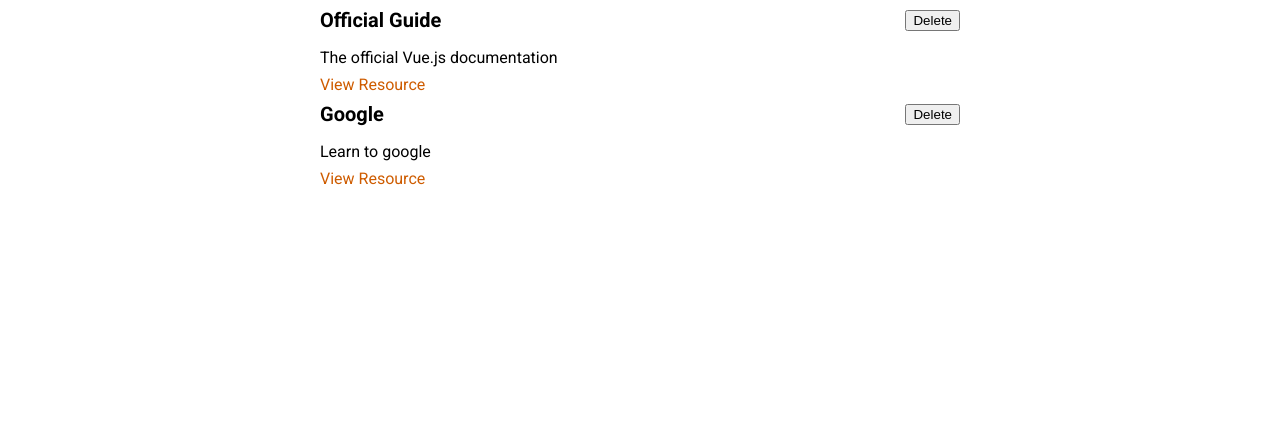
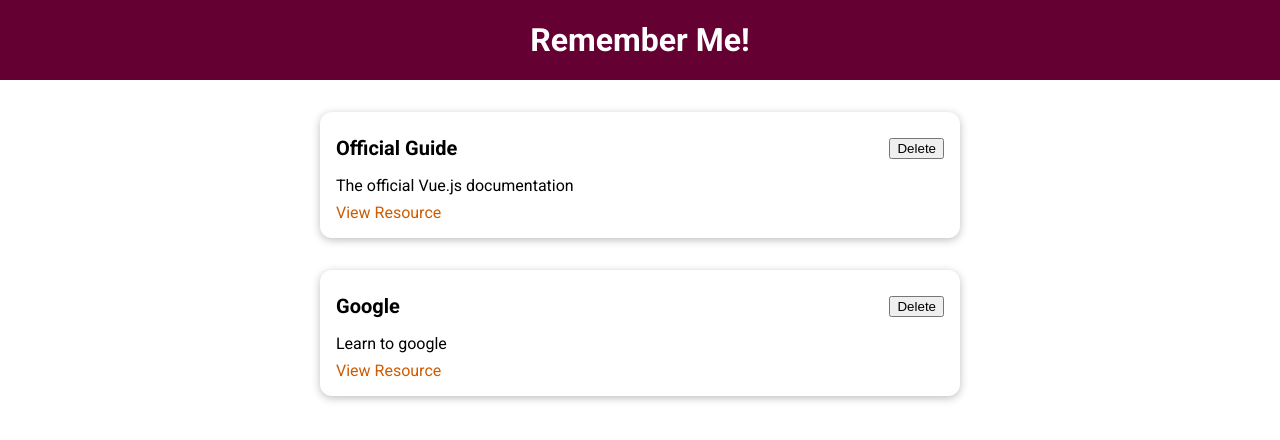
Before and after one commit to HHHMHA/learning-resources, a Vue app: page / in a window 1280 px wide. Shown: the top 440 px of the page. Built offline with nearby package versions, Linux system fonts and the light colour scheme.

Commit message:
Add Header And BaseCard Components

```diff
--- a/src/App.vue
+++ b/src/App.vue
@@ -1,12 +1,14 @@
 <template>
+    <the-header title="Remember Me!"/>
     <StoredResources :resources='resources' />
 </template>
 
 <script>
 import StoredResources from '@/StoredResources';
+import TheHeader from '@/layouts/TheHeader';
 
 export default {
-    components: { StoredResources},
+    components: { TheHeader, StoredResources},
     data() {
         return {
             resources: [
--- a/src/StoredResources.vue
+++ b/src/StoredResources.vue
@@ -10,7 +10,7 @@
 </template>
 
 <script>
-import LearningResource from './components/LearningResource';
+import LearningResource from '@/components/LearningResource';
 
 export default {
     name: 'StoredResources',
--- /dev/null
+++ b/src/UI/BaseCard.vue
@@ -0,0 +1,21 @@
+<template>
+    <div>
+        <slot></slot>
+    </div>
+</template>
+
+<script>
+export default {
+    name: 'BaseCard'
+};
+</script>
+
+<style scoped>
+div {
+    border-radius: 12px;
+    box-shadow: 0 2px 8px rgba(0, 0, 0, 0.26);
+    padding: 1rem;
+    margin: 2rem auto;
+    max-width: 40rem;
+}
+</style>
--- a/src/components/LearningResource.vue
+++ b/src/components/LearningResource.vue
@@ -1,15 +1,15 @@
 <template>
     <li>
-        <div>
+        <base-card>
             <header>
                 <h3>{{ title }}</h3>
                 <button>Delete</button>
             </header>
-        </div>
-        <p>{{ description }}</p>
-        <nav>
-            <a :href='link'>View Resource</a>
-        </nav>
+            <p>{{ description }}</p>
+            <nav>
+                <a :href='link'>View Resource</a>
+            </nav>
+        </base-card>
     </li>
 </template>
 
--- /dev/null
+++ b/src/layouts/TheHeader.vue
@@ -0,0 +1,28 @@
+<template>
+    <header>
+        <h1>{{ title }}</h1>
+    </header>
+</template>
+
+<script>
+export default {
+    name: 'TheHeader',
+    props: ['title']
+};
+</script>
+
+<style scoped>
+header {
+    width: 100%;
+    height: 5rem;
+    background-color: #640032;
+    display: flex;
+    justify-content: center;
+    align-items: center;
+}
+
+header h1 {
+    color: white;
+    margin: 0;
+}
+</style>
```
Also changed, not shown: src/main.js (+6 -1 lines).
